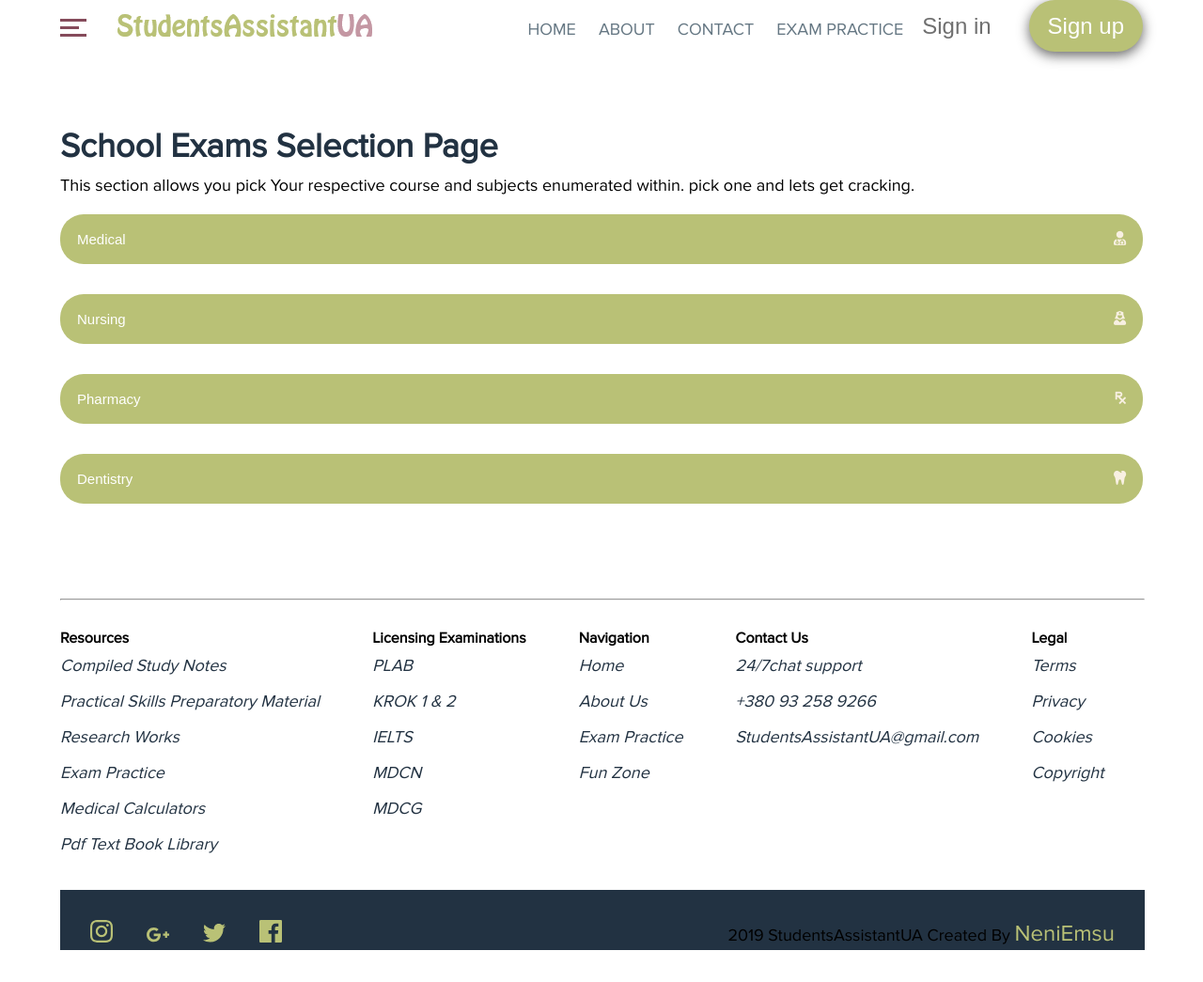
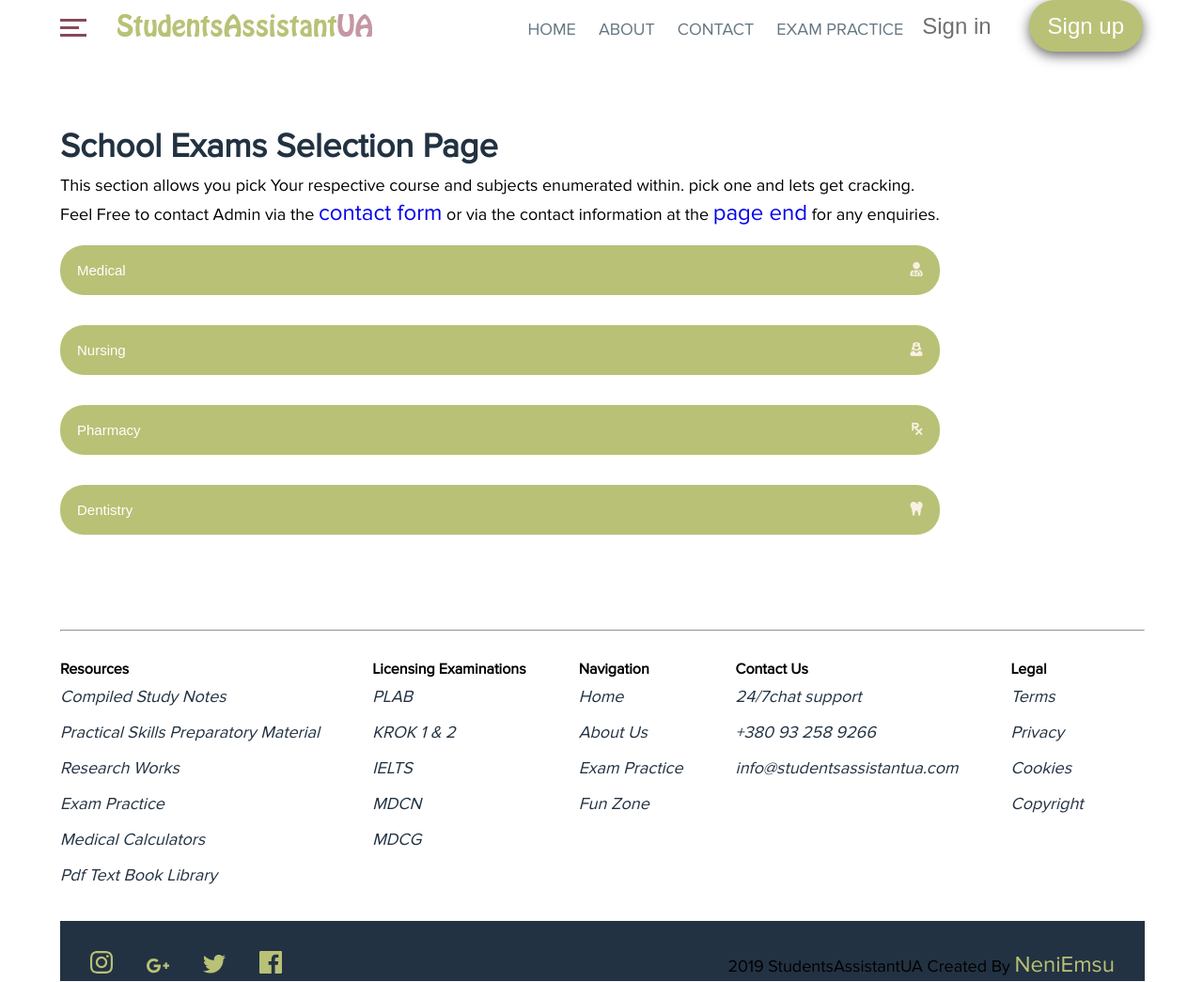
Before and after one commit to NeniEmSu/StudentsAssistantUa-2.0, a PHP site: page /examPractice in a window 1280 px wide. Shown: the part 20-1065 px from the top of the page at 94% size. Before the commit the page ends 1031 px from the top, so only its background shows below. Run offline with PHP 8.4, Linux system fonts and the light colour scheme.

Commit message:
done with all the 1,2 and special nursing courses

```diff
--- a/css/main.css
+++ b/css/main.css
@@ -491,6 +491,7 @@ hr {
 
 /* Footer section */
 footer {
+
   display: inline-block;
   margin-top: 5rem;
 }
@@ -524,12 +525,11 @@ footer a img:hover {
   line-height: 22px;
   display: block;
   padding: 0.5rem 0;
-  -webkit-transition: translate(-50%, -50%);
   transition: all ease 500ms;
 }
 
 .footer-nav a:hover {
-  transform: scale(1.2);
+  transform: scale(1.01);
 }
 
 div .Copyright {
@@ -537,7 +537,7 @@ div .Copyright {
   background: #223242;
   text-align: right;
   padding: 2rem;
-  margin: 30px 0 5px 0;
+  margin: 30px 0 0 0;
 }
 
 .social-icons a {
@@ -1208,13 +1208,12 @@ div.panel ul li a:hover {
     line-height: 18px;
     display: block;
     padding: 0.5rem 0;
-    -webkit-transition: translate(-50%, -50%);
     transition: all ease 500ms;
     text-align: center;
   }
 
   .footer-nav a:hover {
-    transform: scale(1.2);
+    transform: scale(1.01);
   }
 
   div .Copyright {
@@ -1418,13 +1417,13 @@ div.panel ul li a:hover {
     line-height: 18px;
     display: block;
     padding: 0.5rem 0;
-    -webkit-transition: translate(-50%, -50%);
+
     transition: all ease 500ms;
     text-align: center;
   }
 
   .footer-nav a:hover {
-    transform: scale(1.2);
+    transform: scale(1.01);
   }
 
   div .Copyright {
--- a/exampractice.php
+++ b/exampractice.php
@@ -67,6 +67,9 @@
                 <p>This section allows you pick Your respective course and subjects enumerated within. pick one and lets
                     get
                     cracking.</p>
+                <p>Feel Free to contact Admin via the <a href="contact">contact form</a> or via the contact information
+                    at the <a href="#main-footer"> page end</a> for
+                    any enquiries.</p>
                 <button class="accordion buttonToHide medical">Medical</button>
                 <div class="panel">
                     <ul class="subjects-select">
@@ -152,6 +155,8 @@
                         <li class="course">
 
                             <h3>Fifth Course First Stream</h3>
+                            <p>Under Construction! <i class="fas fa-tools"></i> </p>
+
                             <ul>
                                 <li><a href="#">Anesthesiology and intensive care</a></li>
                                 <li><a href="#">Epidemiology</a></li>
@@ -166,6 +171,8 @@
                         <li class="course">
 
                             <h3>Fifth Course Second Stream</h3>
+                            <p>Under Construction! <i class="fas fa-tools"></i> </p>
+
                             <ul>
                                 <li><a href="#">Anesthesiology and intensive care</a></li>
                                 <li><a href="#">Epidemiology</a></li>
@@ -208,26 +215,29 @@
                     <h3>BSN 1st Course</h3>
                     <p><b>After Clicking On Link, Download and Extract Folder onto Device </b> <br />
                         This folder contains practice for Anatomy, Physiology, Phsycology and Medical Biology.</p>
-                    <li><a href="https://drive.google.com/open?id=1d7x2CK5bSIWvMJbobhuXUB5LGxRjgQHR" target="_blank">
-                            Download Practice App</a></li>
+                    <a href="https://drive.google.com/open?id=1d7x2CK5bSIWvMJbobhuXUB5LGxRjgQHR" target="_blank">
+                        Download Practice App</a>
+                    <h3>BSN 2nd Course</h3>
+                    <p><b>After Clicking On Link, Download and Extract Folder onto Device </b> <br />
+                        This folder contains practice for Biochemistry, Leadership in nursing, Microbiology, Nutrition
+                        and Phamacology.</p>
+                    <a href="https://drive.google.com/open?id=1_0aLeqs36PvuPMF-f10LuCu9__dJm-xD" target="_blank">
+                        Download Practice App</a>
+                    <h3>RN-BSN 1st Course</h3>
+                    <p><b>After Clicking On Link, Download and Extract Folder onto Device </b> <br />
+                        This folder contains practice for .</p>
+                    <a href="https://drive.google.com/open?id=1bLvA3dNNvKqLM7_JbfHd5Eh1l_8Yc4by" target="_blank">
+                        Download Practice App</a>
                 </div>
 
                 <button class="accordion buttonToHide pharmacy">Pharmacy</button>
                 <div class="panel">
-                    <p>Lorem ipsum dolor sit amet, consectetur adipisicing elit, sed do eiusmod tempor incididunt ut
-                        labore
-                        et dolore magna aliqua. Ut enim ad minim veniam, quis nostrud exercitation ullamco laboris nisi
-                        ut
-                        aliquip ex ea commodo consequat.</p>
+                    <p>Under Construction! <i class="fas fa-tools"></i> </p>
                 </div>
 
                 <button class="accordion buttonToHide dentistry">Dentistry</button>
                 <div class="panel">
-                    <p>Lorem ipsum dolor sit amet, consectetur adipisicing elit, sed do eiusmod tempor incididunt ut
-                        labore
-                        et dolore magna aliqua. Ut enim ad minim veniam, quis nostrud exercitation ullamco laboris nisi
-                        ut
-                        aliquip ex ea commodo consequat.</p>
+                    <p>Under Construction! <i class="fas fa-tools"></i> </p>
                 </div>
             </div>
 
--- a/footer.php
+++ b/footer.php
@@ -30,9 +30,9 @@
 
         <div class="contact">
             <h6>Contact Us </h6>
-            <a href="#">24/7chat support</a>
-            <a href="#">+380 93 258 9266</a>
-            <a href="#">StudentsAssistantUA@gmail.com</a>
+            <a href="contact">24/7chat support</a>
+            <a href="tel:+380932589266">+380 93 258 9266</a>
+            <a href="mailto:info@studentsassistantua.com">info@studentsassistantua.com</a>
         </div>
 
         <div class="legal">
```
Also changed, not shown: 8 other files.
